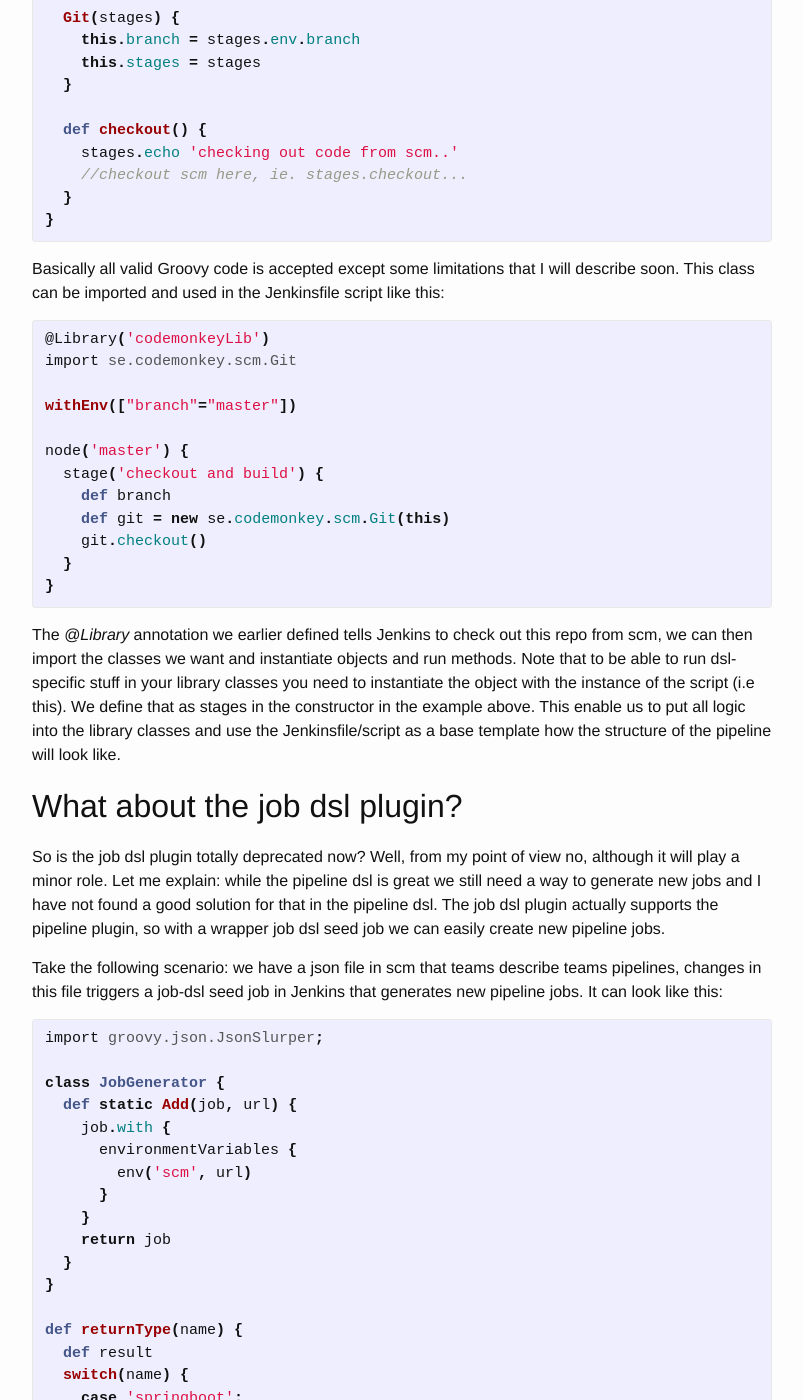
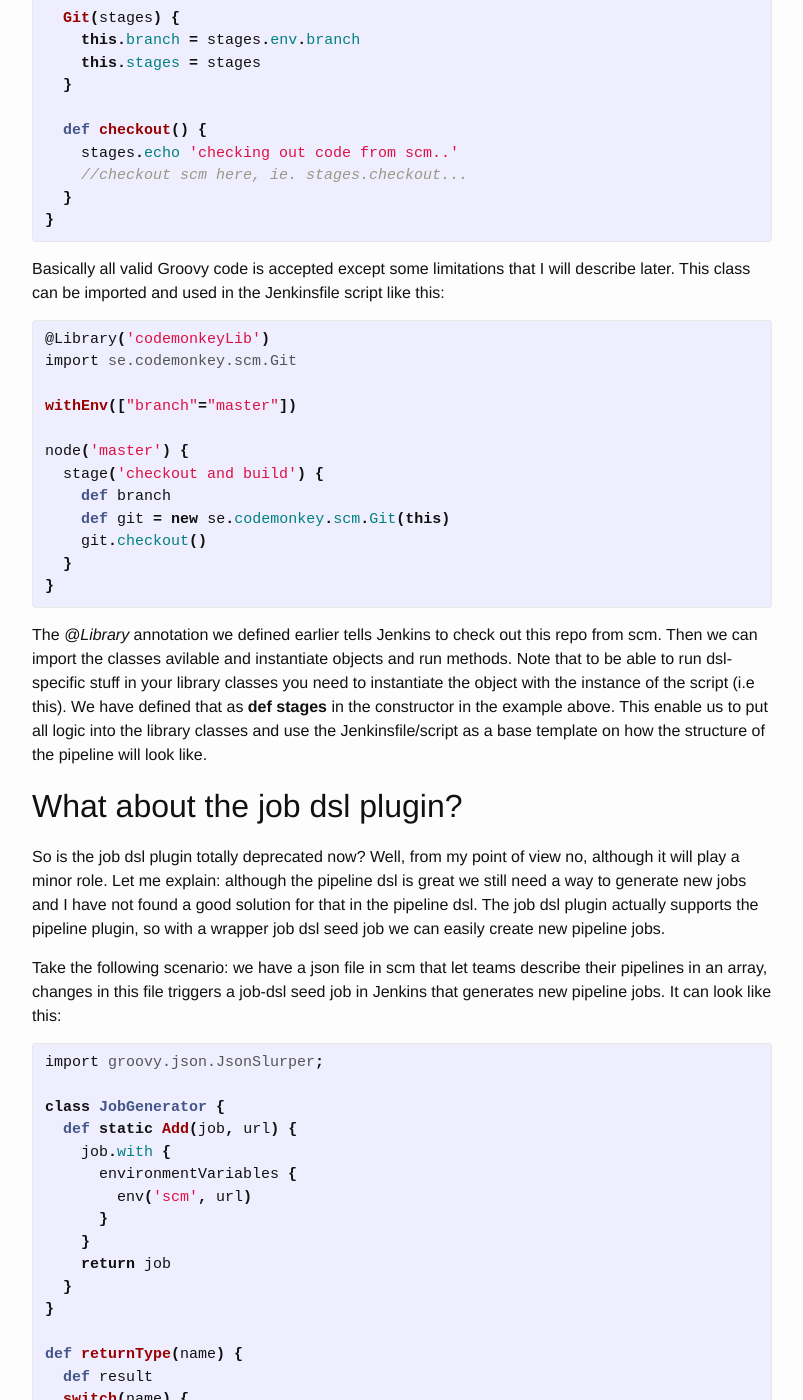
Before and after one commit to rogerwelin/rogerwelin.github.io, a Jekyll site: the page built from _posts/2016-10-18-jenkins2.0-next-generation-of-pipeline-as-code.markdown, in a window 1280 px wide and 1400 px high, scrolled down 3293 px. Shown: the whole window, without its empty margins (238-1041 px from the left). Built offline with Jekyll 4.4.1, drawn with Linux system fonts in a browser that asks for light colours; emoji names are drawn with the system emoji font; comment, search, counter and statistics services are not loaded; some of the changed text lies outside the part shown.

Commit message:
spelling3

```diff
--- a/_posts/2016-10-18-jenkins2.0-next-generation-of-pipeline-as-code.markdown
+++ b/_posts/2016-10-18-jenkins2.0-next-generation-of-pipeline-as-code.markdown
@@ -128,7 +128,7 @@ class Git implements Serializable {
 {% endhighlight %}
 
 
-Basically all valid Groovy code is accepted except some limitations that I will describe soon. This class can be imported and used in the Jenkinsfile script like this:
+Basically all valid Groovy code is accepted except some limitations that I will describe later. This class can be imported and used in the Jenkinsfile script like this:
 
 
 {% highlight groovy %}
@@ -147,13 +147,13 @@ node('master') {
 {% endhighlight %}
 
 
-The *@Library* annotation we earlier defined tells Jenkins to check out this repo from scm, we can then import the classes we want and instantiate objects and run methods. Note that to be able to run dsl-specific stuff in your library classes you need to instantiate the object with the instance of the script (i.e this). We define that as stages in the constructor in the example above. This enable us to put all logic into the library classes and use the Jenkinsfile/script as a base template how the structure of the pipeline will look like.
+The *@Library* annotation we defined earlier tells Jenkins to check out this repo from scm. Then we can import the classes avilable and instantiate objects and run methods. Note that to be able to run dsl-specific stuff in your library classes you need to instantiate the object with the instance of the script (i.e this). We have defined that as **def stages** in the constructor in the example above. This enable us to put all logic into the library classes and use the Jenkinsfile/script as a base template on how the structure of the pipeline will look like.
 
 
 ## What about the job dsl plugin?
-So is the job dsl plugin totally deprecated now? Well, from my point of view no, although it will play a minor role. Let me explain: while the pipeline dsl is great we still need a way to generate new jobs and I have not found a good solution for that in the pipeline dsl. The job dsl plugin actually supports the pipeline plugin, so with a wrapper job dsl seed job we can easily create new pipeline jobs.
+So is the job dsl plugin totally deprecated now? Well, from my point of view no, although it will play a minor role. Let me explain: although the pipeline dsl is great we still need a way to generate new jobs and I have not found a good solution for that in the pipeline dsl. The job dsl plugin actually supports the pipeline plugin, so with a wrapper job dsl seed job we can easily create new pipeline jobs.
 
-Take the following scenario: we have a json file in scm that teams describe teams pipelines, changes in this file triggers a job-dsl seed job in Jenkins that generates new pipeline jobs. It can look like this:
+Take the following scenario: we have a json file in scm that let teams describe their pipelines in an array, changes in this file triggers a job-dsl seed job in Jenkins that generates new pipeline jobs. It can look like this:
 
 
 {% highlight groovy %}
```
Also changed, not shown: other parts of _posts/2016-10-18-jenkins2.0-next-generation-of-pipeline-as-code.markdown (+3 -3 lines).
